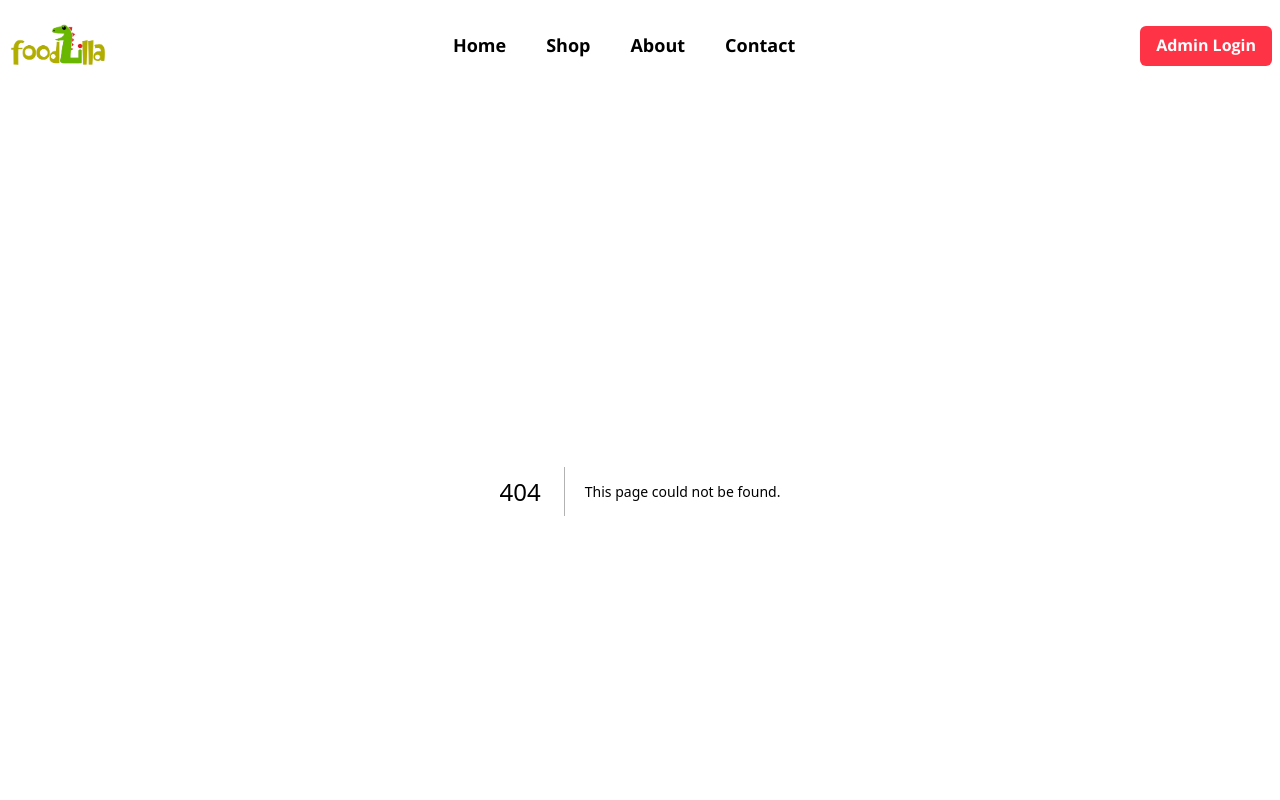
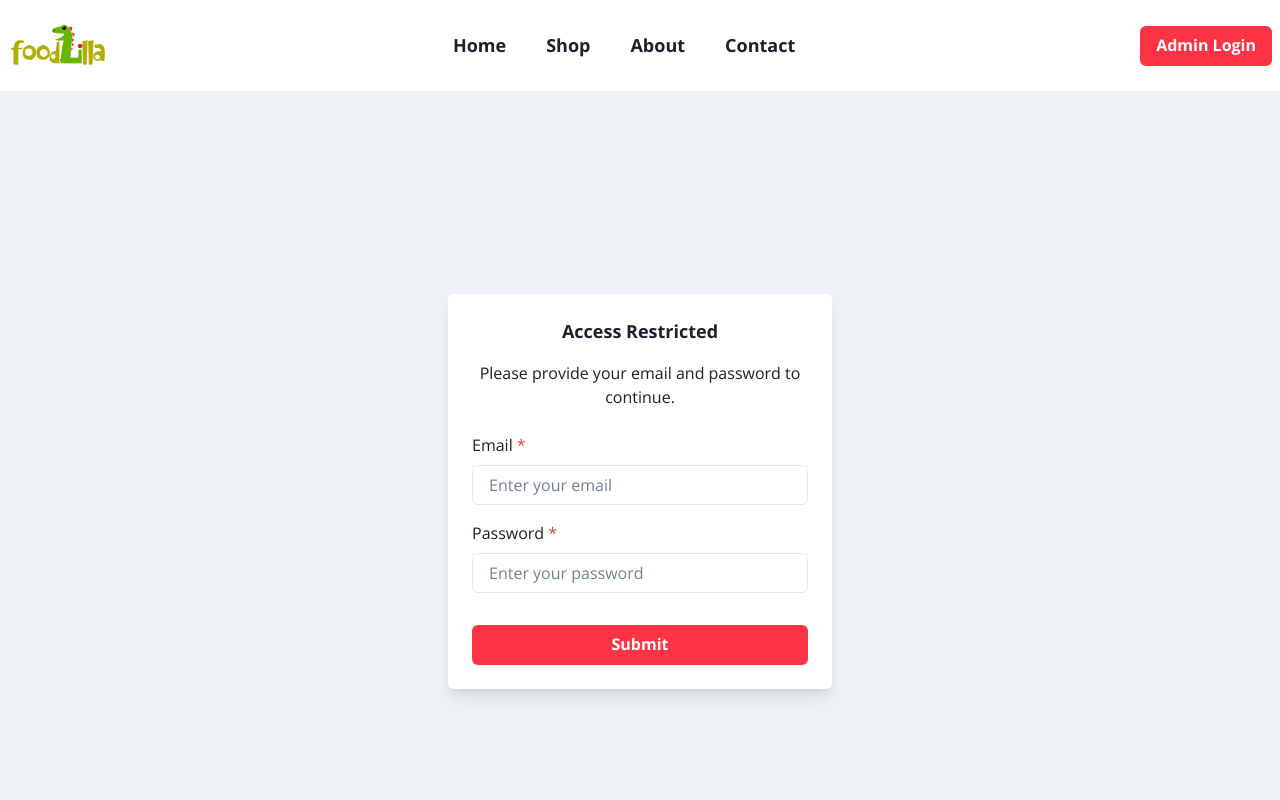
Before and after one commit to hussainmurtaza786/food-zila, a Next.js app: page /admin in a window 1280 px wide. Before the commit this address had no page. Shown: the top 800 px of the page. Built offline with nearby package versions, Linux system fonts and the light colour scheme.

Commit message:
working on admin portal

```diff
--- /dev/null
+++ b/src/app/admin/page.tsx
@@ -0,0 +1,49 @@
+import {
+  Box,
+  Text,
+  FormControl,
+  FormLabel,
+  Input,
+  Button,
+} from "@chakra-ui/react";
+
+export default function AdminPage() {
+  return (
+    <Box
+      display="flex"
+      justifyContent="center"
+      alignItems="center"
+      height="100vh"
+      bg="gray.100"
+    >
+      <Box
+        bg="white"
+        p={6}
+        borderRadius="md"
+        boxShadow="lg"
+        textAlign="center"
+        w="sm"
+      >
+        <Text fontSize="lg" fontWeight="bold" mb={4}>
+          Access Restricted
+        </Text>
+        <Text mb={6}>Please provide your email and password to continue.</Text>
+
+        {/* Login Form */}
+        <Box as="form">
+          <FormControl id="email" isRequired mb={4}>
+            <FormLabel>Email</FormLabel>
+            <Input type="email" placeholder="Enter your email" />
+          </FormControl>
+          <FormControl id="password" isRequired mb={4}>
+            <FormLabel>Password</FormLabel>
+            <Input type="password" placeholder="Enter your password" />
+          </FormControl>
+          <Button type="submit" colorScheme="teal" w="full" mt={4}>
+            Submit
+          </Button>
+        </Box>
+      </Box>
+    </Box>
+  );
+}
```
Also changed, not shown: src/app/layout.tsx (+10 -10 lines), src/components/ShopPage/Shop.tsx (+23 -14 lines), src/redux/slices/admin/adminSlice.ts (added, +80 -0 lines), src/redux/slices/auth/authSlice.ts (deleted, +0 -15 lines).
